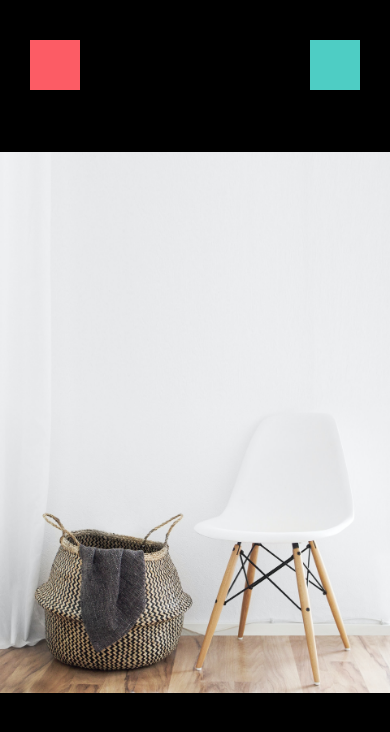
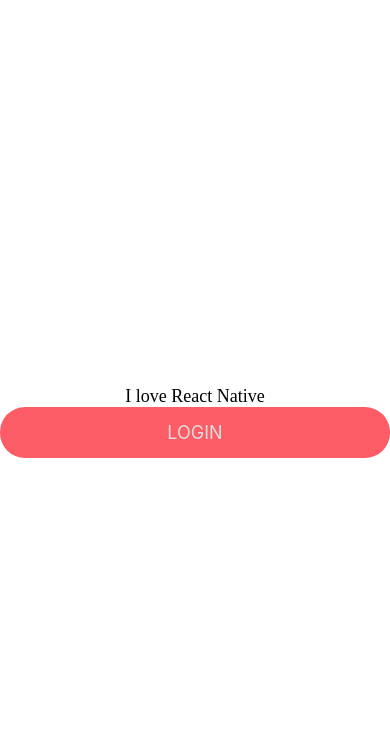
Before and after one commit to matthewmjm/react-native-selling-app, a React Native app: screen / in a window 390 px wide. Shown: the top 732 px of the page. Built offline with nearby package versions, Linux system fonts and the light colour scheme.

Commit message:
create Button component

```diff
--- a/App.js
+++ b/App.js
@@ -1,13 +1,22 @@
 import { StatusBar } from 'expo-status-bar';
 import React from 'react';
-import { StyleSheet, Text, View, Button } from 'react-native';
+import { StyleSheet, Text, View, Button, SafeAreaView } from 'react-native';
 import WelcomeScreen from './src/screens/WelcomeScreen';
 import ViewImageScreen from './src/screens/ViewImageScreen';
+import AppText from './src/components/AppText/AppText';
+import { MaterialCommunityIcons } from '@expo/vector-icons';
+import AppButton from './src/components/AppButton';
 
 export default function App() {
   return (
-    // <WelcomeScreen />
-    <ViewImageScreen />
+    <View style={styles.container}>
+      <AppText>I love React Native</AppText>
+      <AppButton
+        title="Login"
+        onPress={() => console.log("Tapped")}
+      ></AppButton>
+    </View>
+
   )
 }
 
--- /dev/null
+++ b/src/components/AppButton.js
@@ -0,0 +1,34 @@
+import React from 'react';
+import { StyleSheet, Text, TouchableOpacity } from 'react-native';
+import colors from '../config/colors';
+
+
+
+const AppButton = ({title, onPress}) => {
+    return (
+        <TouchableOpacity
+            style={styles.button}
+            onPress={onPress}
+        >
+            <Text style={styles.text}>{title}</Text>
+        </TouchableOpacity>
+    )
+}
+
+const styles = StyleSheet.create({
+    button: {
+        backgroundColor: colors.primary,
+        borderRadius: 25,
+        justifyContent: 'center',
+        alignItems: 'center',
+        padding: 15,
+        width: '100%',
+    },
+    text: {
+        color: colors.white,
+        fontSize: 18,
+        textTransform: 'uppercase',
+    }
+})
+
+export default AppButton;
--- /dev/null
+++ b/src/components/AppText/AppText.js
@@ -0,0 +1,30 @@
+import React from 'react';
+import { Text } from 'react-native';
+import styles from './styles';
+
+const AppText = (props) => {
+    return (
+        <Text style={styles.text}>{props.children}</Text>
+    )
+}
+
+
+
+
+// const styles = StyleSheet.create({
+//     text: {
+//         color: 'tomato',
+//         ...Platform.select({
+//             ios: {
+//                 fontSize: 20,
+//                 fontFamily: 'Avenir',
+//             },
+//             android: {
+//                 fontSize: 18,
+//                 fontFamily: 'Roboto',
+//             }
+//         })
+//     }
+// })
+
+export default AppText;
--- /dev/null
+++ b/src/components/AppText/styles.js
@@ -0,0 +1,10 @@
+import { Platform, StyleSheet } from 'react-native';
+
+const styles = StyleSheet.create({
+    text: {
+        fontSize: 18,
+        fontFamily: Platform.OS === 'android' ? 'Roboto' : 'Avenir',
+    },
+})
+
+export default styles;
--- /dev/null
+++ b/src/config/colors.js
@@ -0,0 +1,6 @@
+export default {
+    primary: '#fc5c65',
+    secondary: '#4ecdc4',
+    black: '#000000',
+    white: '#dddddd',
+};
--- a/src/screens/ViewImageScreen.js
+++ b/src/screens/ViewImageScreen.js
@@ -1,5 +1,6 @@
 import React from 'react';
 import { Image, View, Text, StyleSheet } from 'react-native';
+import colors from '../config/colors';
 
 const ViewImageScreen = (props) => {
     return (
@@ -19,19 +20,19 @@ const styles = StyleSheet.create({
     closeIcon: {
         width: 50,
         height: 50,
-        backgroundColor: '#fc5c65',
+        backgroundColor: colors.primary,
         position: 'absolute',
         top: 40,
         left: 30,
     },
     container: {
-        backgroundColor: 'black',
+        backgroundColor: colors.black,
         flex: 1,
     },
     deleteIcon: {
         width: 50,
         height: 50,
-        backgroundColor: '#4ecdc4',
+        backgroundColor: colors.secondary,
         position: 'absolute',
         top: 40,
         right: 30,
```
Also changed, not shown: src/components/AppText/AppText.android.js (added, +18 -0 lines), src/components/AppText/AppText.ios.js (added, +18 -0 lines).
